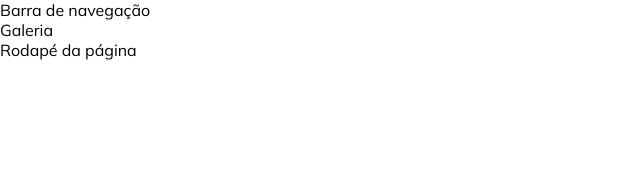
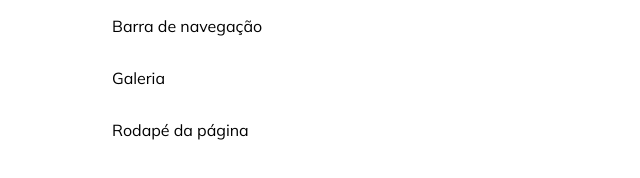
Before and after one commit to leocomandulli/Projeto-Foto-Blog, a plain HTML site: page index.html in a window 1280 px wide. Shown: the whole page, without its empty margins (0-640 px from the left). Drawn offline with Linux system fonts and the light colour scheme.

Commit message:
estrutura grid - header e footer fixos

```diff
--- a/index.html
+++ b/index.html
@@ -14,9 +14,14 @@
 </head>
 <body>
     <div class="app">
-        <header>Barra de navegação</header>
-        <main>Galeria</main>
-        <footer>Rodapé da página</footer>
+        <header class="container" >Barra de navegação</header>
+        <main>
+            <div class="container" >
+                Galeria<br>
+
+            </div>
+        </main>
+        <footer class="container">Rodapé da página</footer>
     </div>
 </body>
 </html>
--- a/style.css
+++ b/style.css
@@ -7,6 +7,26 @@
     -moz-osx-font-smoothing: grayscale;
 }
 
+:root {
+    font-size: 62.5%;
+}
 body {
     font-family: 'Mulish', sans-serif;
+    font-size: 1.6rem;
 }
+
+#app {
+    display: grid;
+    grid-template-rows: max-content 1fr max-content;
+    height: 100vh;
+}
+
+.container {
+    padding: 1.6rem 3.2rem;
+    width: min(112rem, 100%);
+    margin: 0 auto;
+}
+
+main {
+    overflow-y: scroll;
+}
```
